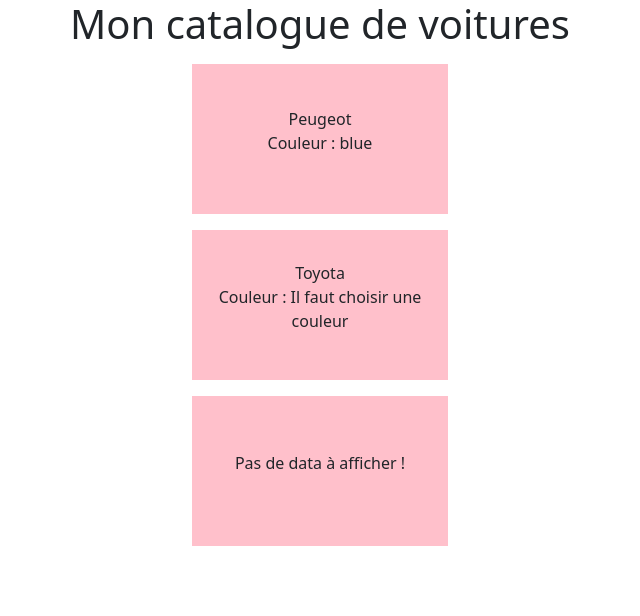
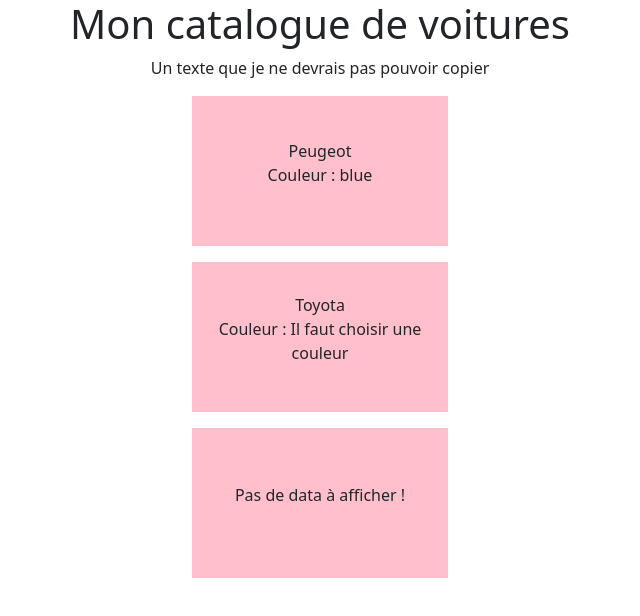
Before and after one commit to Amine1342/cars, a React (Create React App) app: page / in a window 1280 px wide. Shown: the top 616 px of the page, without its empty margins (320-960 px from the left). Built offline with nearby package versions, Linux system fonts and the light colour scheme.

Commit message:
Alerte noCopy

```diff
--- a/src/Components/Mycars.js
+++ b/src/Components/Mycars.js
@@ -2,11 +2,16 @@
 import Car from "./Cars";
 
 class MyCars extends React.Component {
+
+    noCopy = () => {
+        alert("Voler c'est mal !");
+    }
+
     render() {
-
         return (
             <div>
                 <h1>{this.props.title}</h1>
+                <p onCopy={this.noCopy}>Un texte que je ne devrais pas pouvoir copier</p>
                 <Car color="blue">Peugeot</Car>
                 <Car color="">Toyota</Car>
                 <Car color="green"></Car>
```
